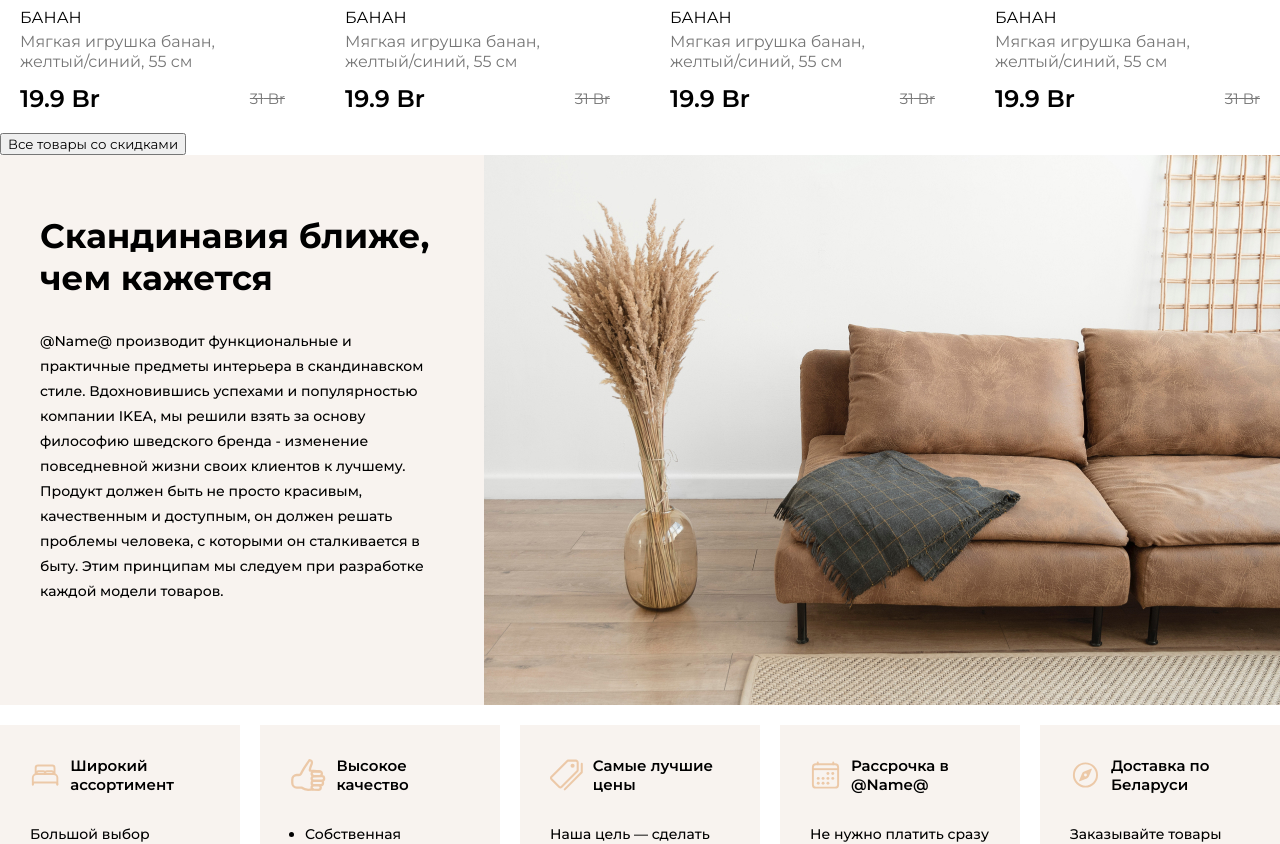
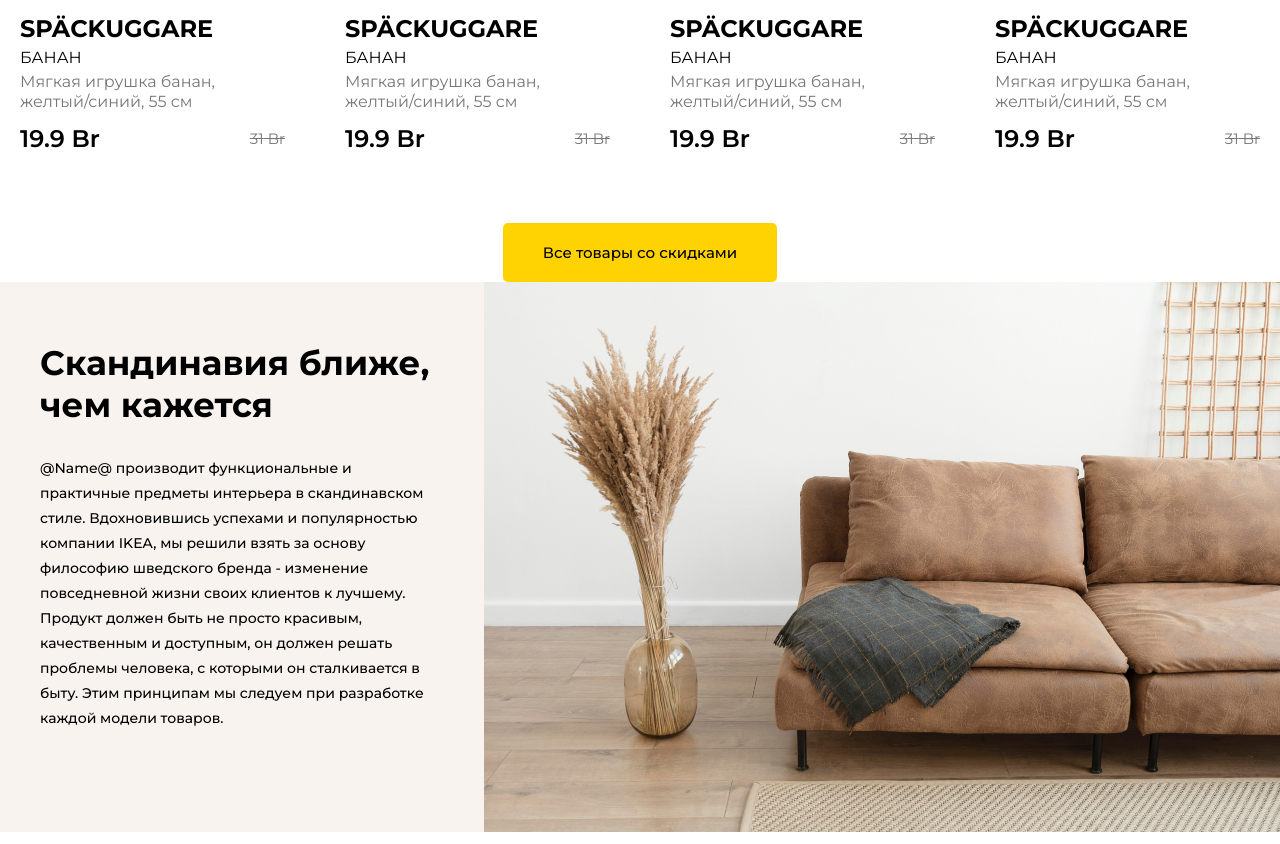
Before and after one commit to Chernenko1/eCommerce, a React (Vite) app: page / in a window 1280 px wide. Shown: the part 1640-2484 px from the top of the page. Built offline with nearby package versions, Linux system fonts and the light colour scheme.

Commit message:
add: style for button

```diff
--- a/src/pages/Home/components/SalesCategory/styles.module.css
+++ b/src/pages/Home/components/SalesCategory/styles.module.css
@@ -4,6 +4,7 @@
   align-items: center;
   column-gap: 20px;
   margin-bottom: 20px;
+  margin-top: 40px;
 }
 
 .categoriesTitle h1 {
@@ -32,6 +33,21 @@
   row-gap: 40px;
 }
 
+.productsButton {
+  display: flex;
+  justify-content: center;
+  margin-top: 50px;
+}
+
+.productsButton button {
+  background-color: #ffd201;
+  border: none;
+  padding: 20px 40px;
+  border-radius: 5px;
+  font-weight: 500;
+  font-size: 15px;
+}
+
 @media screen and (max-width: 1200px){
   .productsContainer {
     grid-template-columns: repeat(3, minmax(0,1fr));
```
